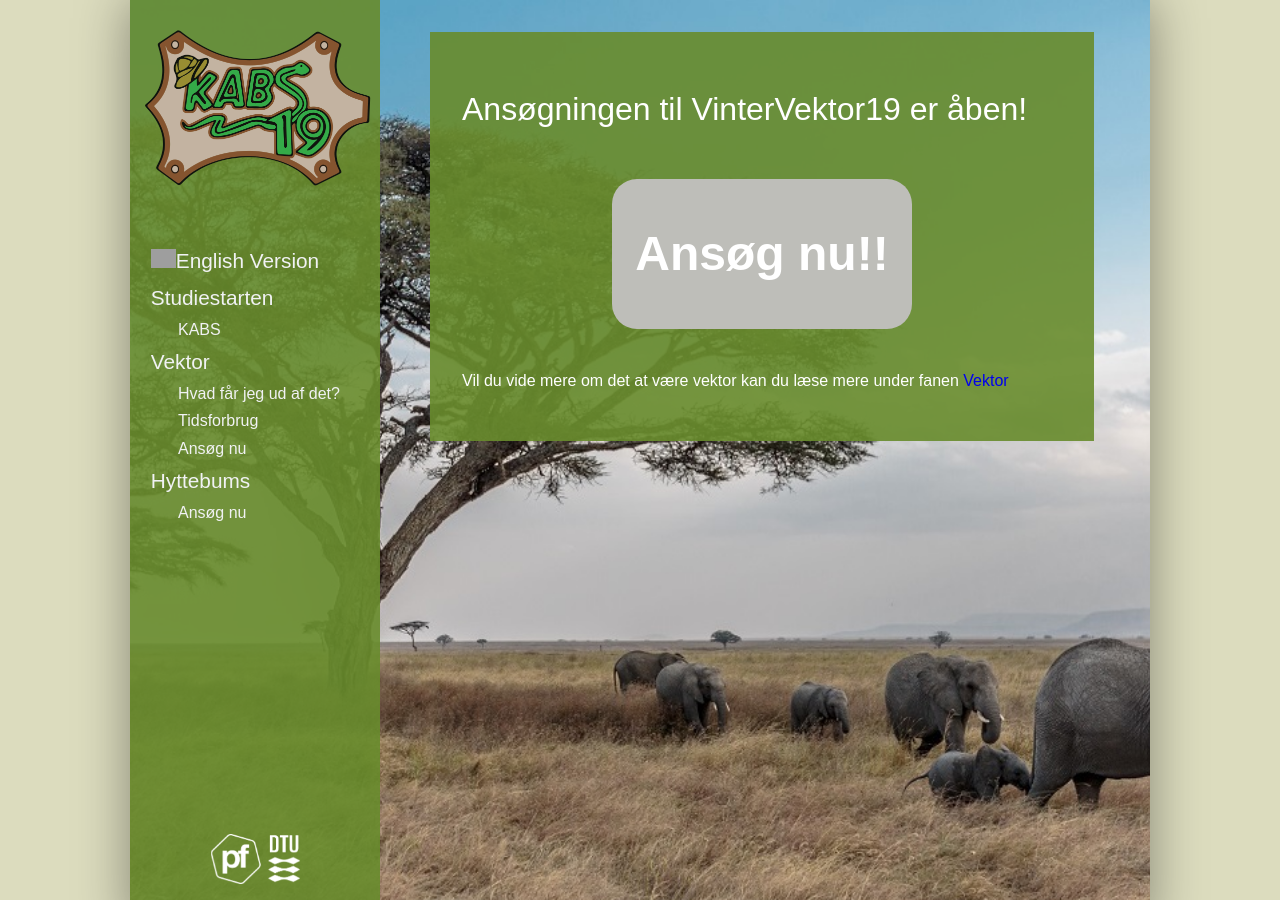
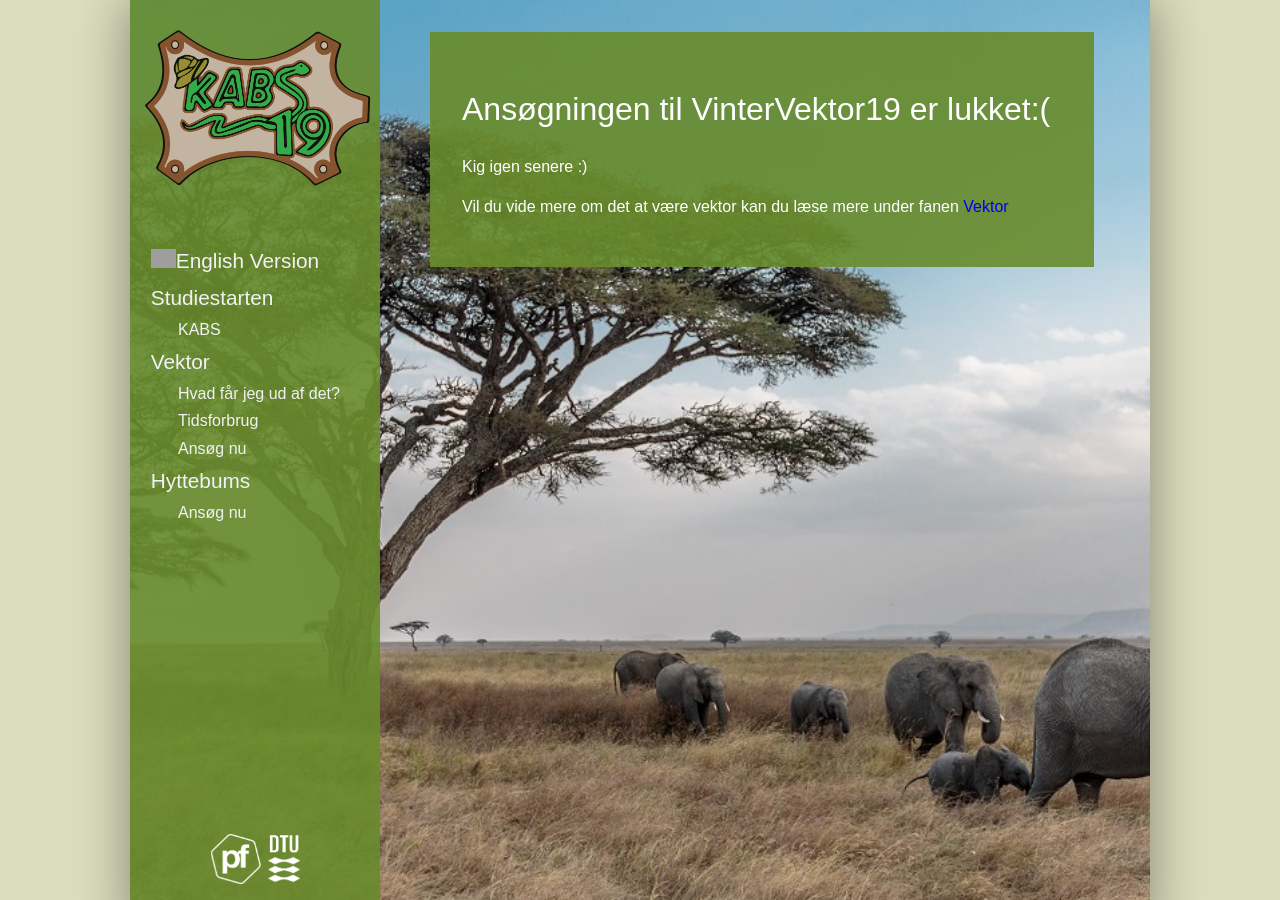
Before and after one commit to KABSDTU/kabsdtu.github.io, a Jekyll site: the page built from ansog-som-vektor.md, in a window 1280 px wide and 900 px high. Built offline with Jekyll 4.4.1, drawn with Linux system fonts in a browser that asks for light colours; some web fonts are replaced; grey boxes are pictures that could not be loaded.

Commit message:
fjernet endnu et ansøgningslink

```diff
--- a/ansog-som-vektor.md
+++ b/ansog-som-vektor.md
@@ -2,13 +2,8 @@
 layout: default
 title: Ansøg som Vektor
 ---
-<h1>Ansøgningen til VinterVektor19 er åben!</h1>
-
-<a style="text-align = center; padding: 3px" href="https://forms.gle/BB9Sa9B6e1G9rY3t6">
-    <button class="applyBtn">
-	Ansøg nu!!
-    </button>
-
+<h1>Ansøgningen til VinterVektor19 er lukket:(</h1>
+Kig igen senere :)
 <p>
 	Vil du vide mere om det at være vektor kan du læse mere under fanen <a href="https://blivawesome.dk/vektor.html">Vektor</a>
 </p>
```
